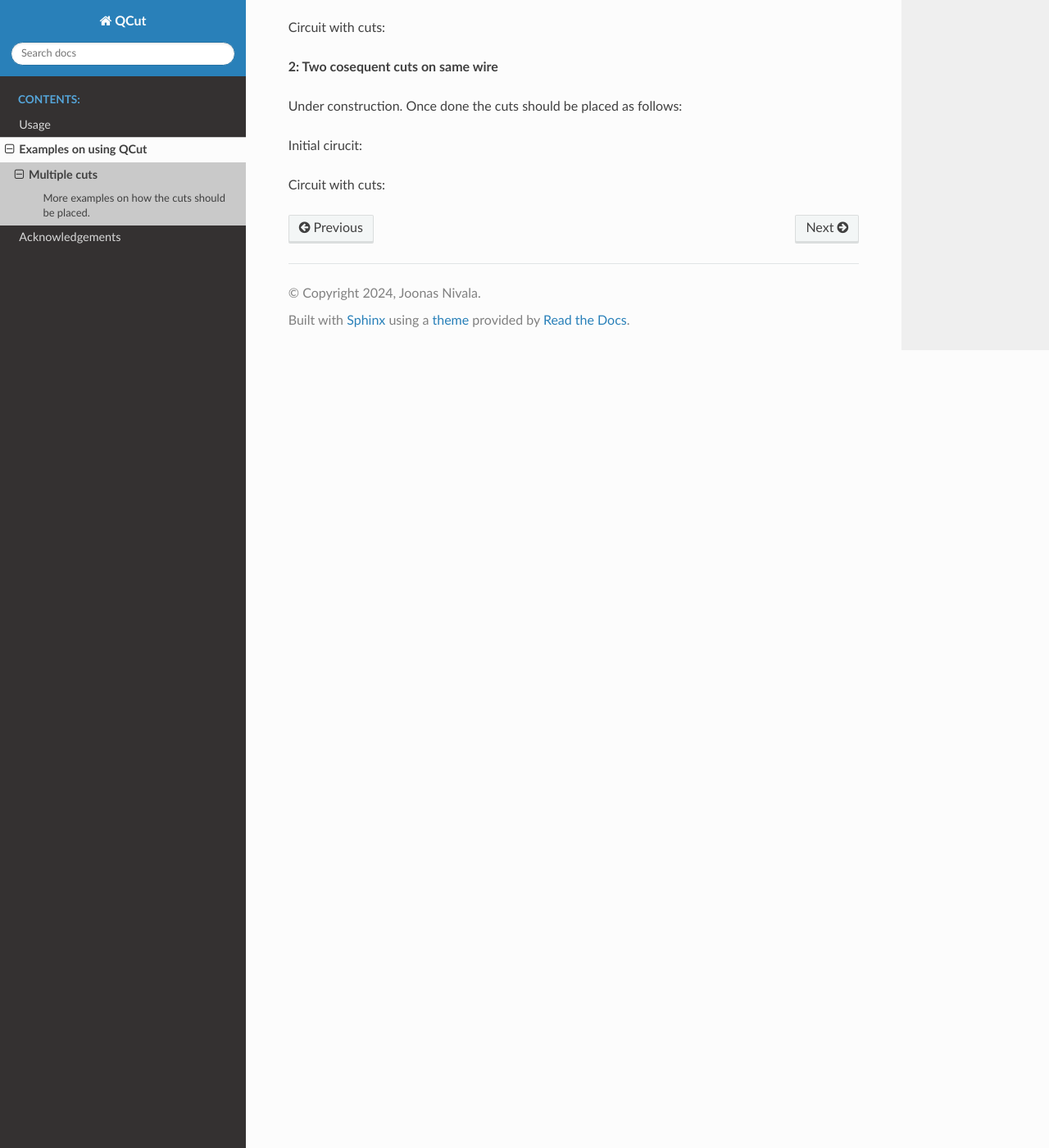
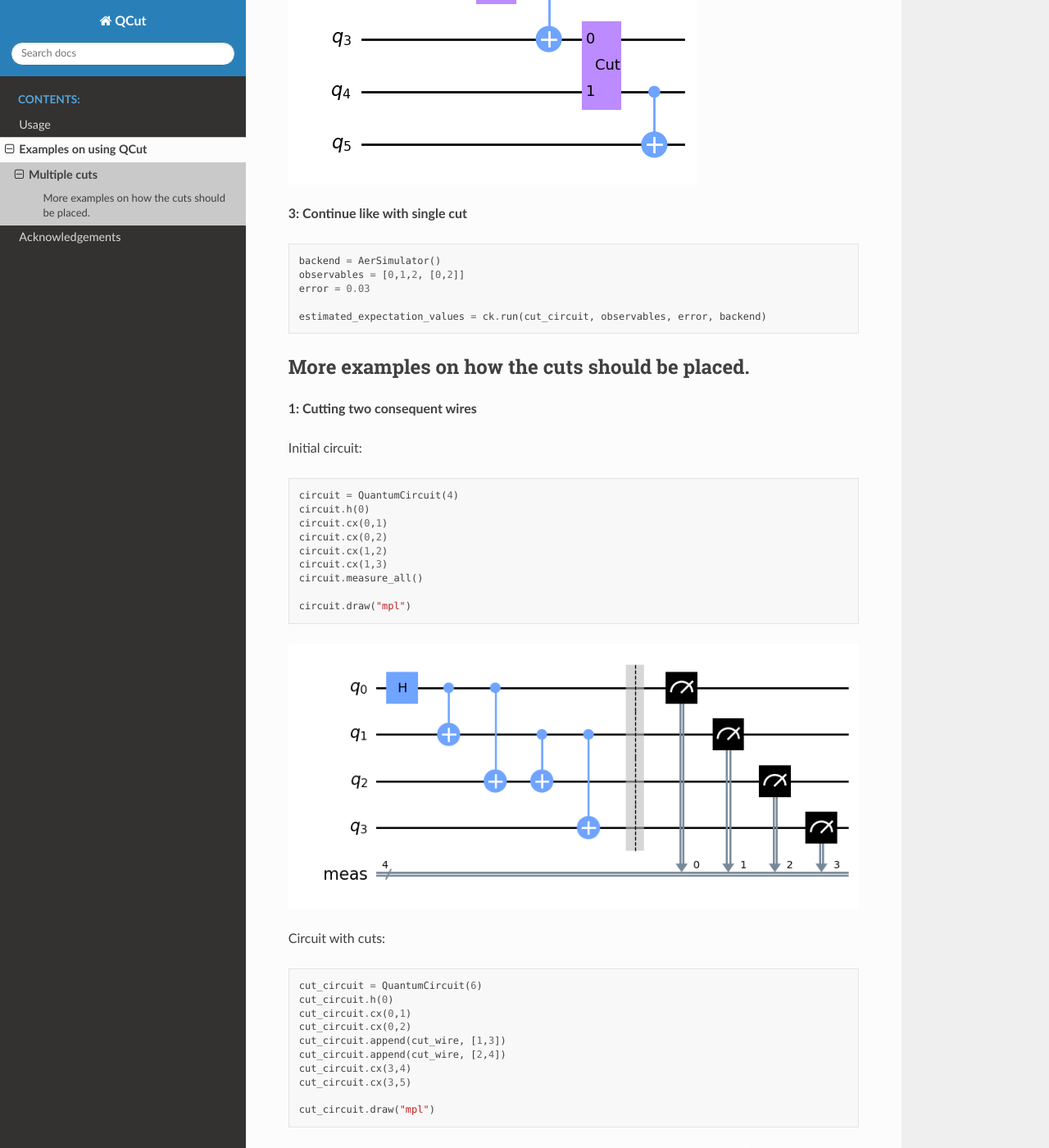
Before and after one commit to JooNiv/QCut, a Sphinx documentation site: the page built from docs/Multiple_cuts.rst, in a window 1280 px wide and 1400 px high, scrolled down 1345 px. Shown: the whole window at 82% size. Built offline with Sphinx 7.4.7 and the Read the Docs theme 2.0.0, drawn with Linux system fonts in a browser that asks for light colours; pages that are not in the unit, such as notebooks, are missing from menus; some of the changed text lies outside the part shown.

Commit message:
Multiple cuts documentation. Disclaimer of broken feature

```diff
--- a/docs/Multiple_cuts.rst
+++ b/docs/Multiple_cuts.rst
@@ -7,6 +7,7 @@ be careful to properly allocate the extra qubits needed by wire-cutting.
 **1: Define the circuit we want to cut**
 
 .. code:: python
+
     circuit = QuantumCircuit(4)
     circuit.h(0)
     circuit.cx(0,1)
@@ -53,6 +56,7 @@ More examples on how the cuts should be placed.
 Initial circuit:
 
 .. code:: python
+
     circuit = QuantumCircuit(4)
     circuit.h(0)
     circuit.cx(0,1)
@@ -63,9 +67,12 @@ Initial circuit:
 
     circuit.draw("mpl")
 
+.. image:: /images/circ9.png
+
 Circuit with cuts:
 
 .. code:: python
+
     cut_circuit = QuantumCircuit(6)
     cut_circuit.h(0)
     cut_circuit.cx(0,1)
@@ -77,6 +84,8 @@ Circuit with cuts:
 
     cut_circuit.draw("mpl")
 
+.. image:: /images/circ10.png
+
 **2: Two cosequent cuts on same wire**
 
 Under construction. Once done the cuts should be placed as follows:
@@ -84,6 +93,7 @@ Under construction. Once done the cuts should be placed as follows:
 Initial cirucit:
 
 .. code:: python
+
     circuit = QuantumCircuit(3)
     circuit.h(0)
     circuit.cx(0,1)
```
Also changed, not shown: other parts of docs/Multiple_cuts.rst (+7 -0 lines), docs/images/circ10.png (added), docs/images/circ6.png (added), docs/images/circ7.png (added), docs/images/circ8.png (added), docs/images/circ9.png (added).
